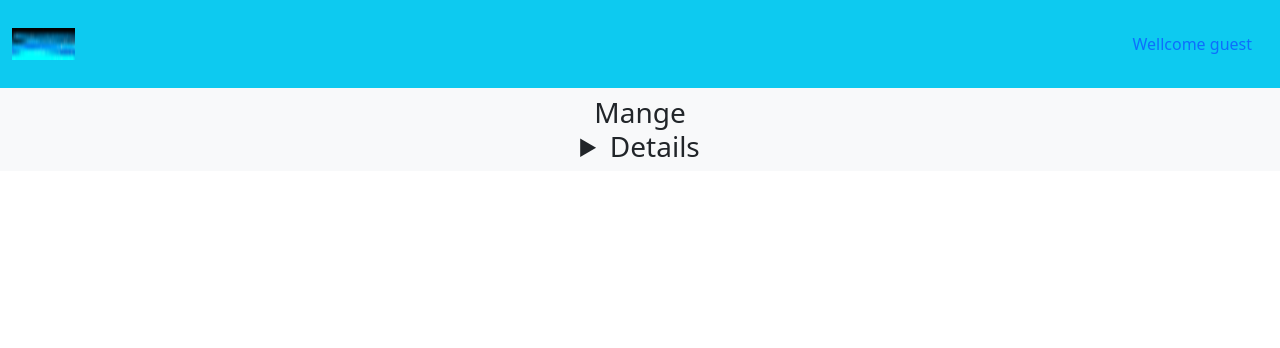
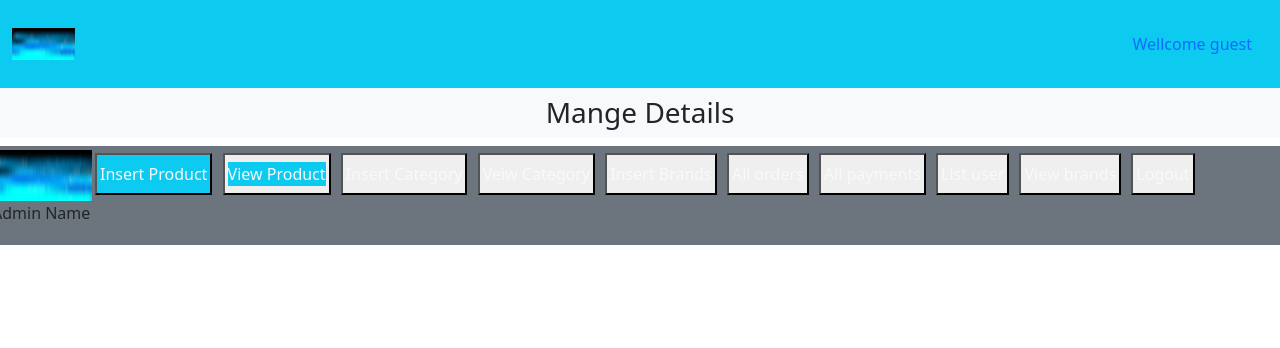
Before and after one commit to uttamkant/Ecommerce, a PHP site: page /Admin_area/index.php in a window 1280 px wide. Shown: the top 348 px of the page. Run offline with PHP 8.4, Linux system fonts and the light colour scheme; some libraries are stand-ins or nearby versions.

Commit message:
third commit

```diff
--- a/Admin_area/index.php
+++ b/Admin_area/index.php
@@ -9,6 +9,7 @@
     <link rel="stylesheet" href="../style/all.min.css">
     <!--css file-->
   <link rel="stylesheet" href="../style/style.css">
+
 </head>
 <body>
 
@@ -29,7 +30,30 @@
     </nav>
     <!--second child-->
     <div class="bg-light">
-        <h3 class="text-center p-2">Mange <Details></h3>
+        <h3 class= "text-center p-2">Mange Details</h3>
+    </div>
+
+    <!--third child-->
+    <div class="row">
+        <div class="col-md-12 bg-secondary p-1 d-flex alight-itmes-center">
+            <div class="px-30">
+                <a href="#"><img src="../images/logo.png"
+                alt="" class="admin_image"></a>
+                <p class="text-light-center">Admin Name</p>
+            </div>
+<div class="button text-center my-30 mx-30 py-30 px-30">
+    <button class="my-30 mx-30 py-30 px-30 bg-info"><a href="" class="nav-link text-light bg-info my-1">Insert Product</a></button>
+    <button><a href="" class="nav-link text-light bg-info my-1">View Product</a></button>
+    <button><a href="" class="nav-link text-light bg info my-1">Insert Category</a></button>
+    <button><a href="" class="nav-link text-light bg info my-1">Veiw Category</a></button>
+    <button><a href="" class="nav-link text-light bg info my-1">Insert Brands</a></button>
+    <button><a href="" class="nav-link text-light bg info my-1">All orders</a></button>
+    <button><a href="" class="nav-link text-light bg info my-1">All payments</a></button>
+    <button><a href="" class="nav-link text-light bg info my-1">List user</a></button>
+    <button><a href="" class="nav-link text-light bg info my-1">View brands</a></button>
+    <button><a href="" class="nav-link text-light bg info my-1">Logout</a></button>
+</div>
+        </div>
     </div>
 </div>
 
--- a/style/style.css
+++ b/style/style.css
@@ -18,3 +18,11 @@
     width:150px;
 
 }
+.admin_image{
+width:100px;
+object-fit: contain;
+}
+button{
+    padding: 3px;
+    margin: 3px;
+}
```
Also changed, not shown: style.bootsrtap/style.css (deleted), style/all.min.css (renamed from style.bootsrtap/all.min.css), style/bootstrap.min.css (renamed from style.bootsrtap/bootstrap.min.css).
